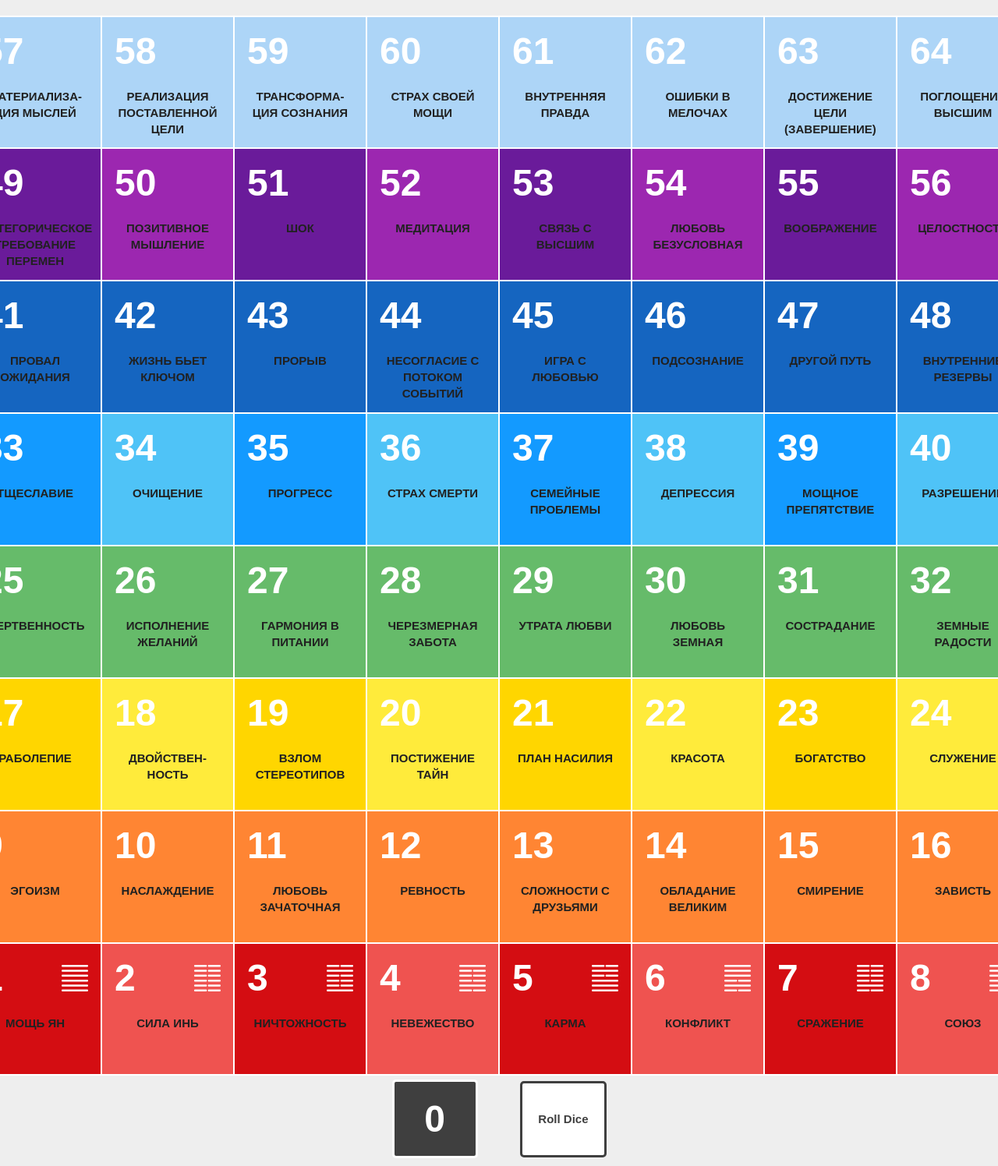
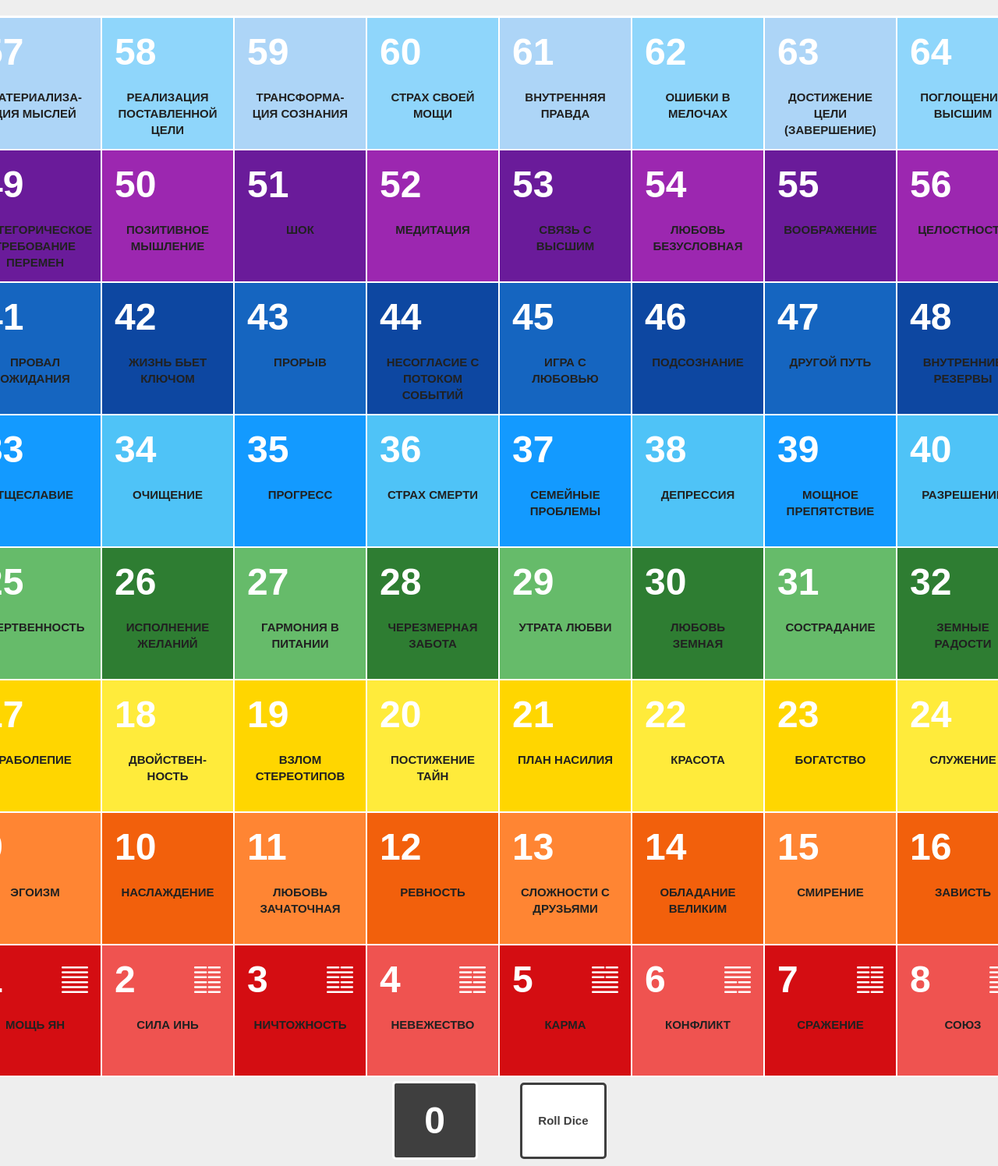
Before and after one commit to Viksia/lila-board-game, a plain HTML site: page index.html in a window 1280 px wide. Shown: the top 1496 px of the page at 78% size. Drawn offline with nearby package versions, Linux system fonts and the light colour scheme.

Commit message:
Changed some color-block

```diff
--- a/index.html
+++ b/index.html
@@ -1,5 +1,5 @@
 <!DOCTYPE html>
-<html lang="en">
+<html lang="ru">
 
 <head>
 	<meta charset="UTF-8">
@@ -9,7 +9,7 @@
 		href="https://fonts.googleapis.com/css2?family=Raleway:wght@700&family=Roboto:wght@400;500;700;900&display=swap"
 		rel="stylesheet">
 	<link rel="stylesheet" href="https://cdnjs.cloudflare.com/ajax/libs/magnific-popup.js/1.1.0/magnific-popup.css">
-	<link rel="stylesheet" href="script.js">
+	<!-- <link rel="stylesheet" href="script.js"> -->
 	<!-- Favicon -->
 	<link rel="icon" type="image/x-icon" href="./images/fav.ico" />
 	<link rel="stylesheet" href="./sass/main.css">
@@ -810,6 +810,18 @@
 			<!-- 1-ый ряд -->
 			<div class="row__first row">
 
+				<!-- <div class="cell__zero">
+					<div class="cell__box-zero">
+						<div class="cell__flexbox">
+							<h2 class="cell__number">0</h2>
+							<svg width=34 height=34 class="cell__geks">
+									<use href="./images/icon-geks.svg#icon-1">
+								</svg>
+						</div>
+						<h3 class="cell__title-zero">Начало игры До</h3>
+					</div>
+				</div> -->
+
 				<div class="cell" data-index="1">
 					<div class="cell__link link">
 						<div class="cell__box">
@@ -957,47 +969,7 @@
 	</div>
 	<script src="src/gallery.js"></script>
 	<script src="src/dice.js"></script>
-	<!-- <script>
 
-		document.addEventListener('DOMContentLoaded', function () {
-			const cells = document.querySelectorAll('.cell');
-			const modalOverlay = document.getElementById('modalOverlay');
-			const gallery = document.getElementById('gallery');
-			const closeBtn = document.getElementById('closeBtn');
-
-			cells.forEach(cell => {
-				cell.addEventListener('click', showGallery);
-			});
-
-			function showGallery(event) {
-				const index = event.currentTarget.dataset.index;
-				const images = getImagesByIndex(index);
-
-				gallery.innerHTML = '';
-				for (const imgSrc of images) {
-					const img = document.createElement('img');
-					img.src = imgSrc;
-					gallery.appendChild(img);
-				}
-
-				modalOverlay.style.display = 'block';
-			}
-
-			function hideGallery() {
-				modalOverlay.style.display = 'none';
-			}
-
-			closeBtn.addEventListener('click', hideGallery);
-		});
-
-		function getImagesByIndex(index) {
-			// Замените на ваш код для получения картинок по индексу ячейки
-			return [
-				`./images/${index}a.jpg`,
-				`./images/${index}b.jpg`
-			];
-		}
-	</script> -->
 
 
 </body>
--- a/sass/main.scss
+++ b/sass/main.scss
@@ -13,10 +13,10 @@ body {
 	background-color: #eeeeee;
 }
 
-.link {
-	text-decoration: none;
-	color: inherit;
-}
+// .link {
+// 	text-decoration: none;
+// 	color: inherit;
+// }
 
 .row {
 	display: flex;
@@ -31,12 +31,12 @@ body {
 		border-right: 2px solid white;
 	}
 
-	&__eighth .cell__box {
+	&__eighth .cell__link {
 		background-color: #8fd6fb;
 		border-top: 2px solid white;
 	}
 
-	&__eighth div:nth-child(2n + 1) .cell__box {
+	&__eighth div:nth-child(2n + 1) .cell__link {
 		background-color: #add5f7;
 	}
 
@@ -44,15 +44,15 @@ body {
 		background-color: #6a1b9a;
 	}
 
-	&__seventh div:nth-child(2n) .cell__box {
+	&__seventh div:nth-child(even) .cell__box {
 		background-color: #9c27b0;
 	}
 
-	&__sixth .cell__box {
+	&__sixth .cell__link {
 		background-color: #0d47a1;
 	}
 
-	&__sixth div:nth-child(2n + 1) .cell__box {
+	&__sixth div:nth-child(2n + 1) .cell__link {
 		background-color: #1565c0;
 	}
 
@@ -60,15 +60,15 @@ body {
 		background-color: #139aff;
 	}
 
-	&__fifth div:nth-child(2n) .cell__box {
+	&__fifth div:nth-child(even) .cell__box {
 		background-color: #4fc3f7;
 	}
 
-	&__fourth .cell__box {
+	&__fourth .cell__link {
 		background-color: #2e7d32;
 	}
 
-	&__fourth div:nth-child(2n + 1) .cell__box {
+	&__fourth div:nth-child(2n + 1) .cell__link {
 		background-color: #66bb6a;
 	}
 
@@ -76,15 +76,15 @@ body {
 		background-color: #ffd600;
 	}
 
-	&__third div:nth-child(2n) .cell__box {
+	&__third div:nth-child(even) .cell__box {
 		background-color: #ffeb3b;
 	}
 
-	&__second .cell__box {
+	&__second .cell__link {
 		background-color: #f2600c;
 	}
 
-	&__second div:nth-child(2n + 1) .cell__box {
+	&__second div:nth-child(odd) .cell__link {
 		background-color: #ff8533;
 	}
 
@@ -93,7 +93,7 @@ body {
 		border-bottom: 2px solid white;
 	}
 
-	&__first div:nth-child(2n) .cell__box {
+	&__first div:nth-child(even) .cell__box {
 		background-color: #ef5350;
 	}
 }
@@ -140,6 +140,22 @@ body {
 		border-color: none;
 		border-radius: 25px;
 	}
+
+	// Zero block
+
+	// &__zero {
+	// 	width: 30px;
+	// 	height: 170px;
+	// 	padding: 10px;
+	// 	border: 1px solid white;
+	// }
+
+	// &__box-zero {
+	// }
+
+	// &__title-zero {
+	// 	writing-mode: vertical-lr;
+	// }
 }
 
 // Gallery new
```
Also changed, not shown: sass/main.css, 1 other file.
